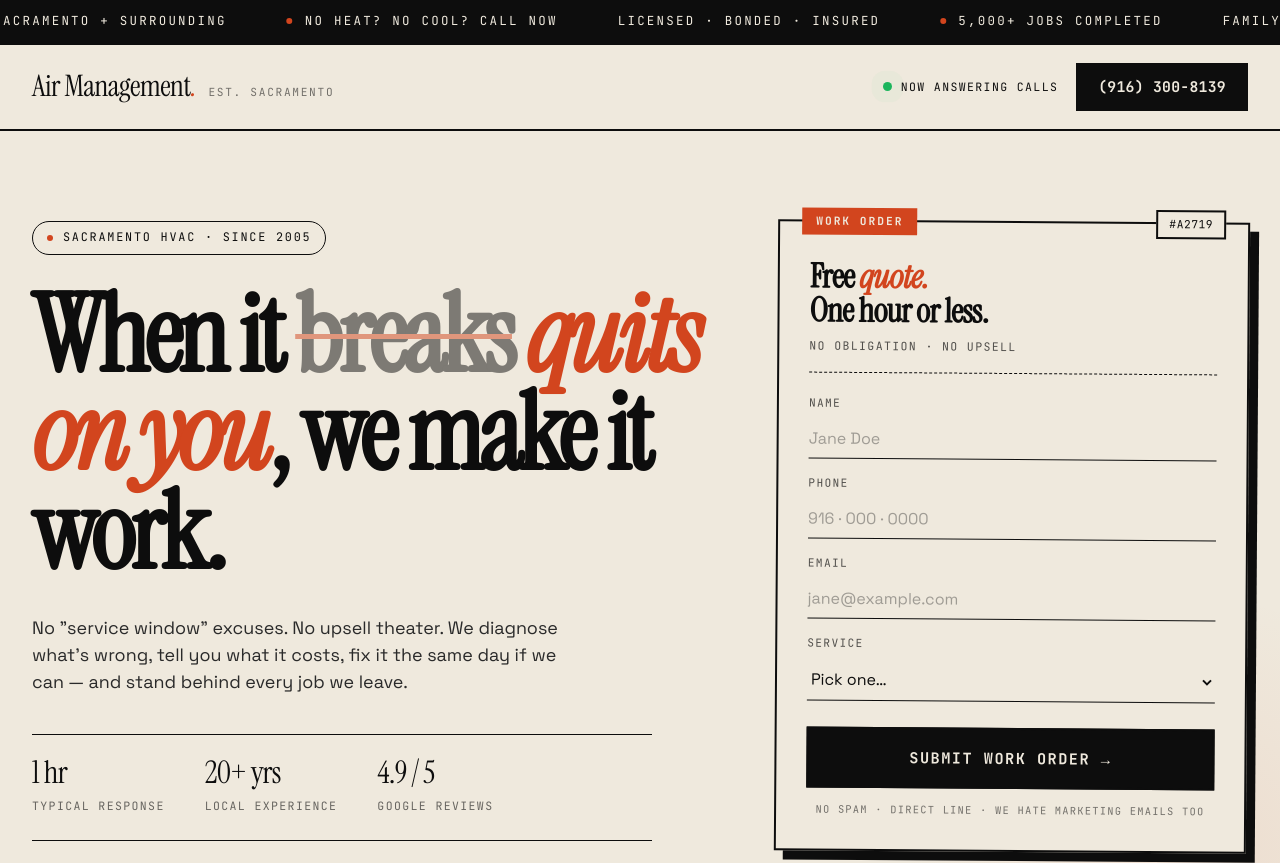
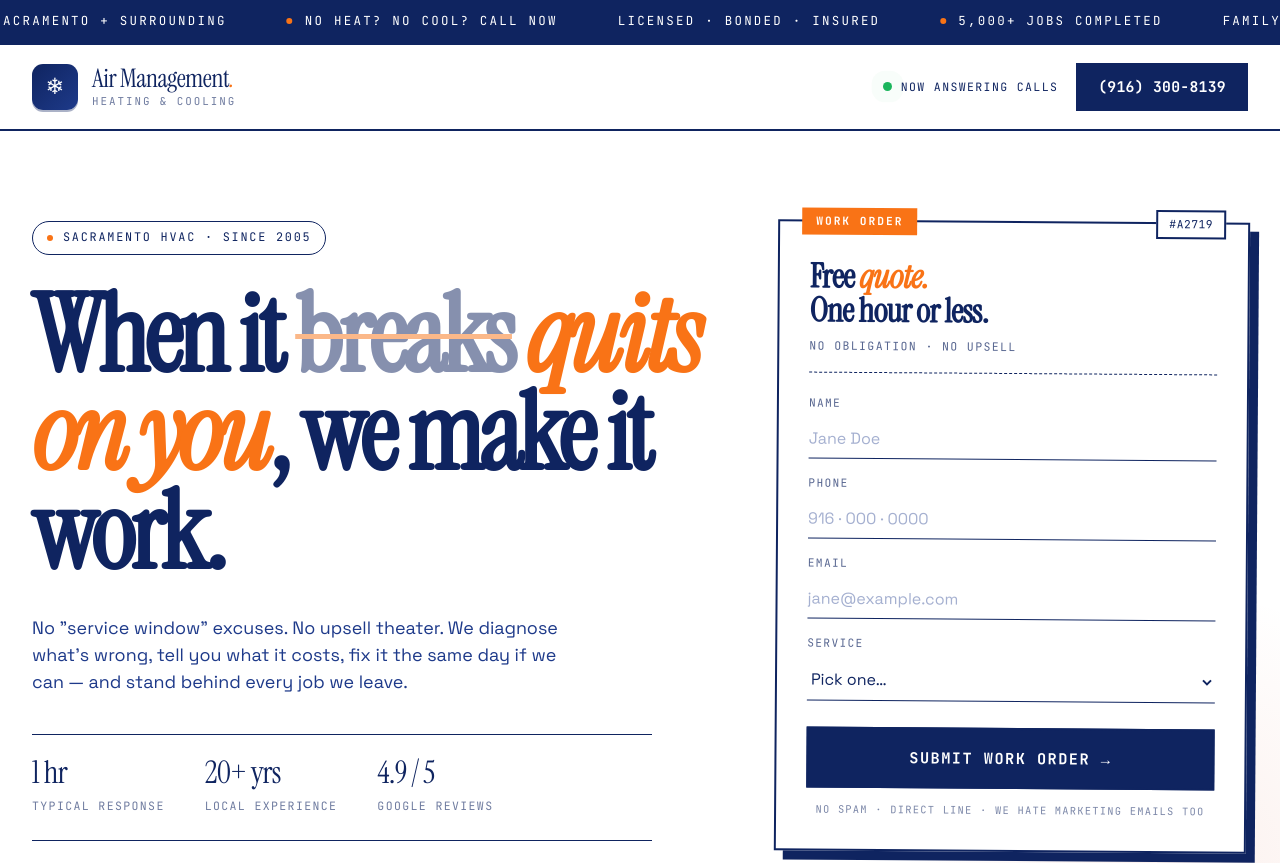
Before and after one commit to Gabeisaak/airmanagement-leadgen, a plain HTML site: page index.html in a window 1280 px wide. Shown: the top 863 px of the page. Drawn offline with Linux system fonts and the light colour scheme.

Commit message:
Restore Air Management blue/orange branding with snowflake icon

```diff
--- a/index.html
+++ b/index.html
@@ -12,14 +12,15 @@
     *, *::before, *::after { box-sizing: border-box; margin: 0; padding: 0; }
 
     :root {
-      --paper: #efe9dd;
-      --paper-2: #e6dfd0;
-      --ink: #0d0d0d;
-      --ink-soft: #2a2a2a;
-      --rust: #d2451e;
-      --rust-deep: #a82d12;
-      --safety: #ffb627;
-      --green: #1d6f1d;
+      /* Air Management brand palette: navy + orange */
+      --paper: #ffffff;
+      --paper-2: #eff6ff;
+      --ink: #0f2460;
+      --ink-soft: #1e3a8a;
+      --rust: #f97316;       /* primary orange accent */
+      --rust-deep: #ea580c;  /* deeper orange */
+      --safety: #fdba74;     /* light orange (on dark bg) */
+      --green: #16a34a;
     }
 
     html { scroll-behavior: smooth; }
@@ -85,20 +86,34 @@
       align-items: center;
       gap: 24px;
     }
-    .brand { display: flex; align-items: baseline; gap: 12px; }
+    .brand { display: flex; align-items: center; gap: 14px; }
+    .brand-icon {
+      width: 46px; height: 46px;
+      background: linear-gradient(135deg, var(--ink) 0%, var(--ink-soft) 100%);
+      border-radius: 11px;
+      color: #fff;
+      display: flex; align-items: center; justify-content: center;
+      font-size: 1.4rem;
+      flex-shrink: 0;
+      box-shadow: 0 2px 0 rgba(15,36,96,0.35);
+    }
+    .brand-stack { display: flex; flex-direction: column; line-height: 1.05; }
     .brand-mark {
       font-family: 'Instrument Serif', serif;
-      font-size: 1.85rem;
+      font-size: 1.6rem;
+      font-weight: 400;
       letter-spacing: -0.02em;
       line-height: 1;
+      display: block;
     }
     .brand-mark em { font-style: italic; color: var(--rust); }
     .brand-tag {
       font-family: 'JetBrains Mono', monospace;
-      font-size: 0.7rem;
+      font-size: 0.68rem;
       text-transform: uppercase;
-      letter-spacing: 0.15em;
-      opacity: 0.55;
+      letter-spacing: 0.18em;
+      opacity: 0.6;
+      margin-top: 4px;
     }
     .header-cta { display: flex; align-items: center; gap: 18px; }
     .header-status {
@@ -661,12 +676,23 @@
       gap: 48px;
       margin-bottom: 56px;
     }
-    .footer-brand .display {
-      font-size: 3.2rem;
-      line-height: 1;
+    .footer-brand-row {
+      display: flex;
+      align-items: center;
+      gap: 14px;
       margin-bottom: 16px;
     }
+    .footer-brand .display {
+      font-size: 2.6rem;
+      line-height: 1;
+    }
     .footer-brand .display em { font-style: italic; color: var(--rust); }
+    .footer-brand .brand-icon {
+      width: 50px; height: 50px;
+      background: linear-gradient(135deg, var(--rust) 0%, var(--rust-deep) 100%);
+      box-shadow: 0 2px 0 rgba(168,45,18,0.45);
+      font-size: 1.5rem;
+    }
     .footer-brand p {
       max-width: 360px;
       opacity: 0.7;
@@ -766,10 +792,13 @@
   <!-- HEADER -->
   <header>
     <div class="wrap header-inner">
-      <div class="brand">
-        <div class="brand-mark">Air Management<em>.</em></div>
-        <div class="brand-tag">est. Sacramento</div>
-      </div>
+      <a class="brand" href="#" aria-label="Air Management Heating and Cooling">
+        <div class="brand-icon" aria-hidden="true">❄</div>
+        <div class="brand-stack">
+          <strong class="brand-mark">Air Management<em>.</em></strong>
+          <span class="brand-tag">Heating &amp; Cooling</span>
+        </div>
+      </a>
       <div class="header-cta">
         <div class="header-status"><div class="pulse"></div> Now answering calls</div>
         <a href="tel:9163008139" class="btn-call">(916) 300-8139</a>
@@ -1025,7 +1054,10 @@
     <div class="wrap">
       <div class="footer-grid">
         <div class="footer-brand">
-          <div class="display">Air Management<em>.</em></div>
+          <div class="footer-brand-row">
+            <div class="brand-icon" aria-hidden="true">❄</div>
+            <div class="display">Air Management<em>.</em></div>
+          </div>
           <p>Family-owned HVAC for Sacramento homes and small businesses. Two trucks, no sales department, twenty-plus years on the same problems.</p>
         </div>
         <div class="footer-col">
```
